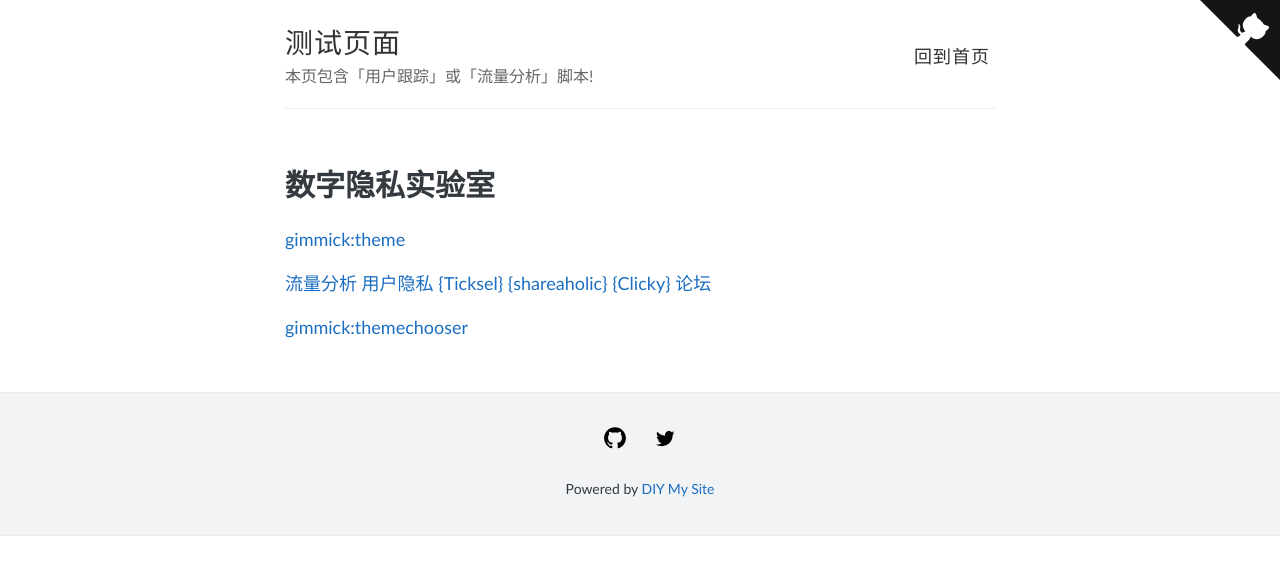
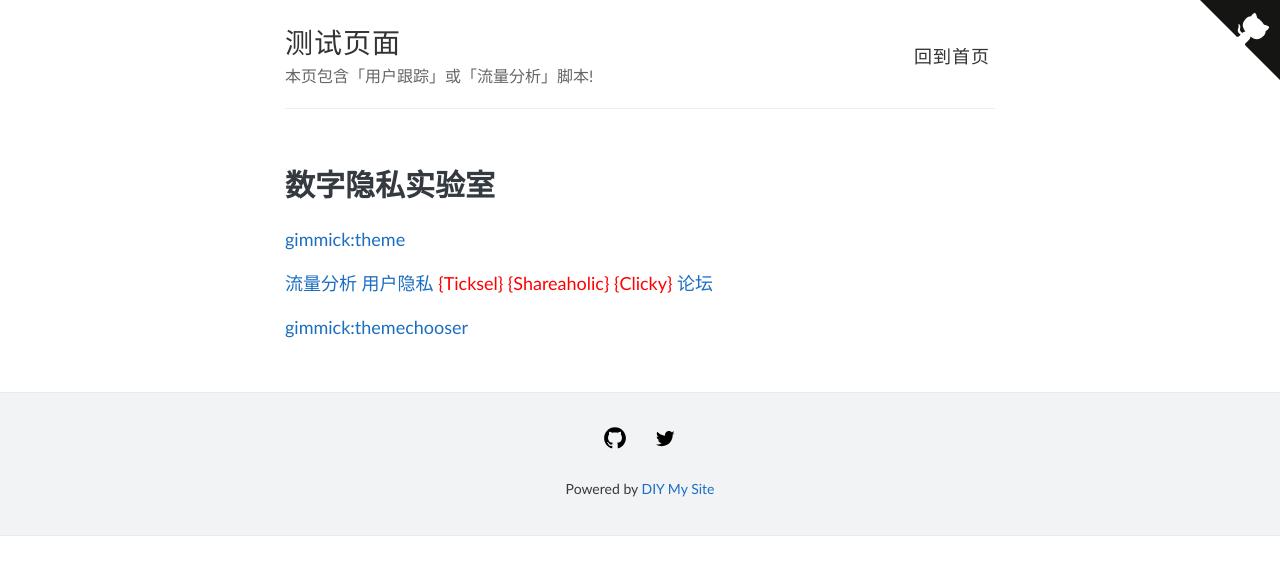
Before and after one commit to diymysite/analytics, a Jekyll site: the page built from navigation.md, in a window 1280 px wide. Shown: the top 575 px of the page. Built offline with Jekyll 4.4.1, drawn with Linux system fonts in a browser that asks for light colours; our own code applies the rules of GitHub Pages for plain Markdown files.

Commit message:
测试 页面红字

```diff
--- a/navigation.md
+++ b/navigation.md
@@ -25,9 +25,9 @@
   -->
 [流量分析](pages/analytics.md)
 [用户隐私](pages/privacy.md)
-[{Ticksel}](ticksel-test)
-[{shareaholic}](shareaholic-test)
-[{Clicky}](clicky-test)
+[<font color="red">{Ticksel}</font>](ticksel-test)
+[<font color="red">{Shareaholic}</font>](shareaholic-test)
+[<font color="red">{Clicky}</font>](clicky-test)
 [论坛](Forum.md)
 
 <!-- A more complex navigation example: ----------------------------------------
```
